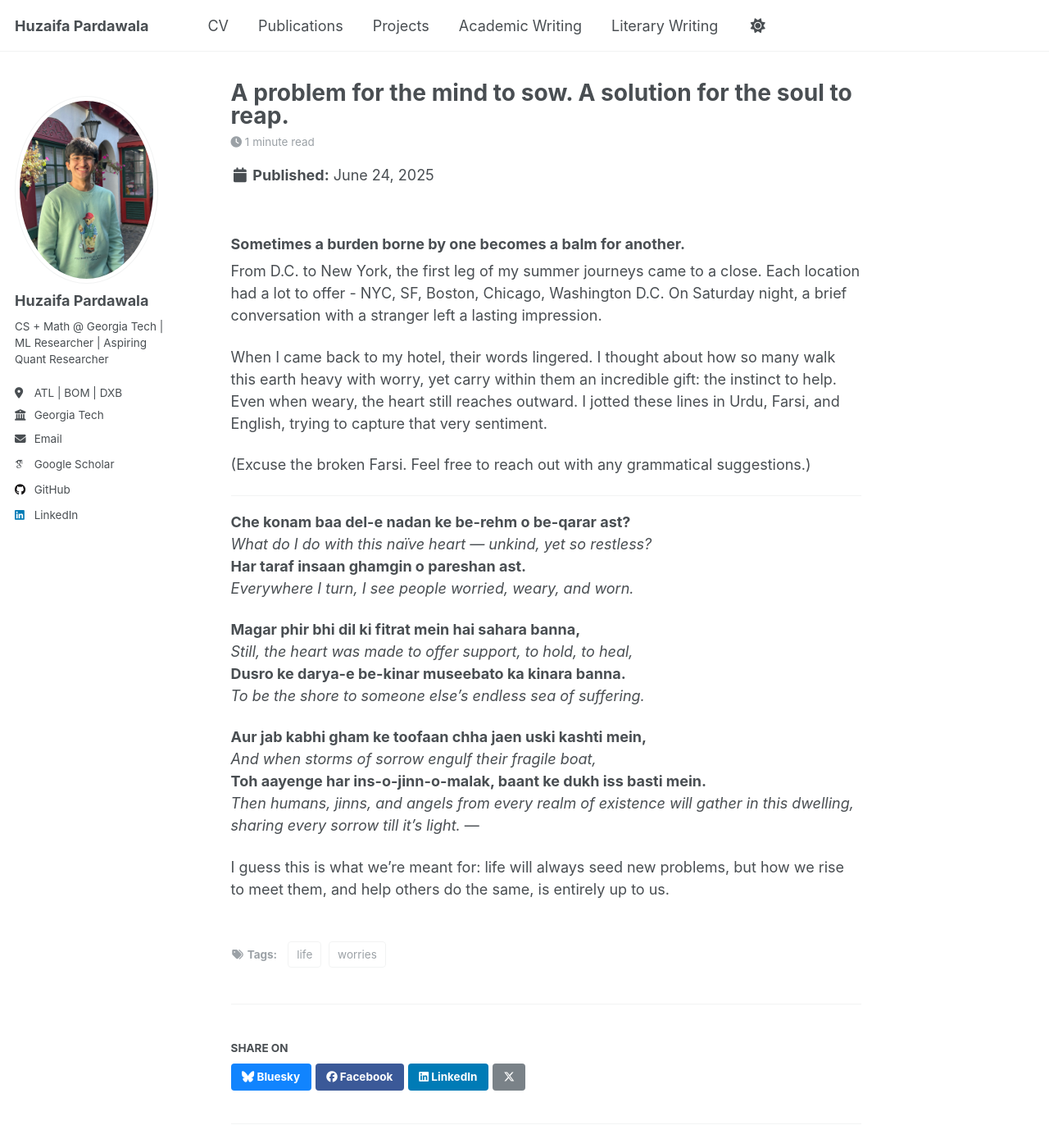
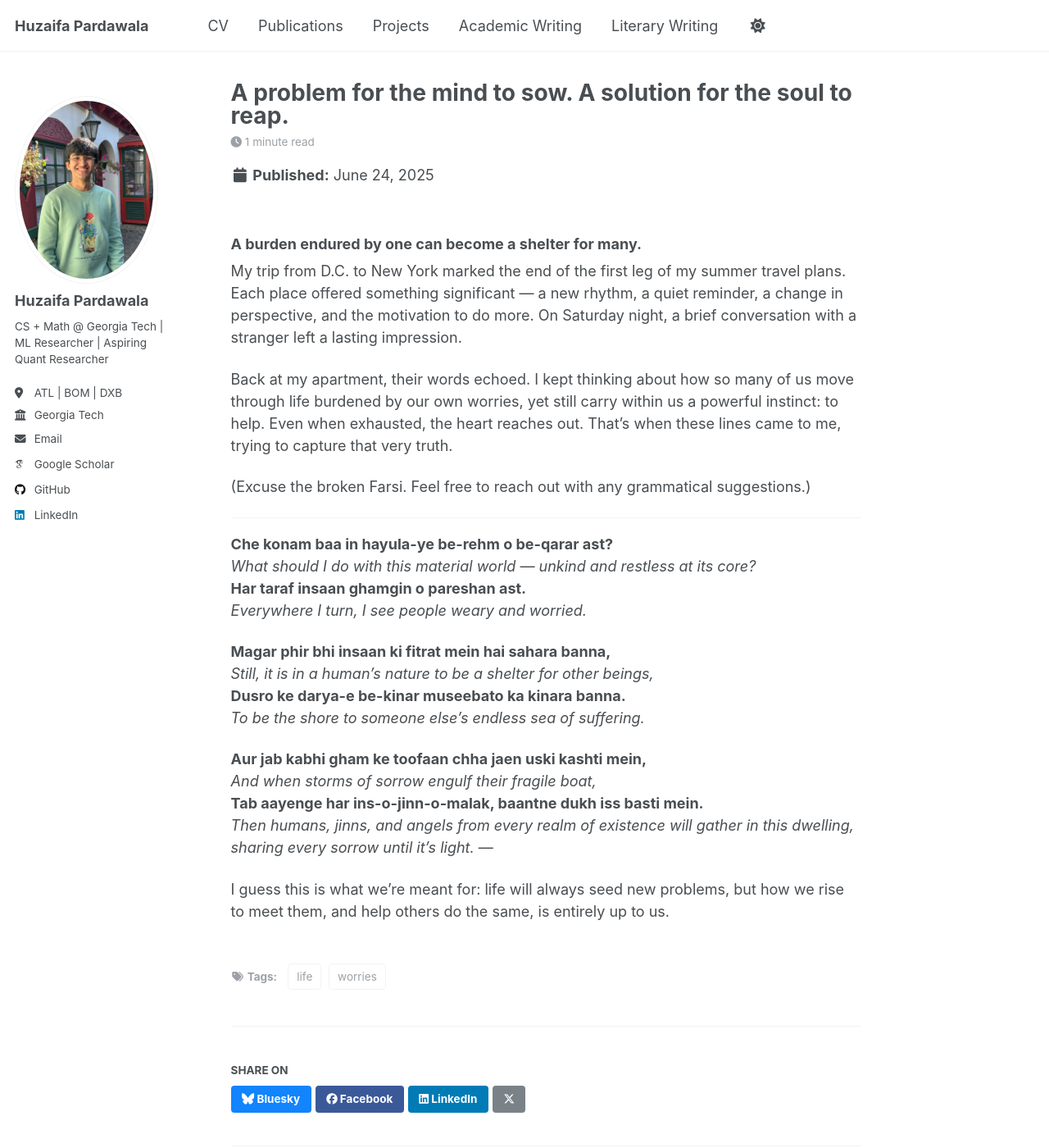
Before and after one commit to huzaifahp7/huzaifahp7.github.io, a Jekyll site: the page built from _writing/06-24-2025-problems-solutions.md, in a window 1280 px wide and 1400 px high. Shown: the whole window at 82% size. Built offline with Jekyll 4.4.1, drawn with Linux system fonts in a browser that asks for light colours; some web fonts are replaced; some of the changed text lies outside the part shown.

```diff
--- a/_writing/06-24-2025-problems-solutions.md
+++ b/_writing/06-24-2025-problems-solutions.md
@@ -7,31 +7,32 @@ tags:
   - worries
 ---
 
-### Sometimes a burden borne by one becomes a balm for another.
+### A burden endured by one can become a shelter for many.
 
-From D.C. to New York, the first leg of my summer journeys came to a close. Each location had a lot to offer - NYC, SF, Boston, Chicago, Washington D.C.
+My trip from D.C. to New York marked the end of the first leg of my summer travel plans. Each place offered something significant — a new rhythm, a quiet reminder, a change in perspective, and the motivation to do more.
 On Saturday night, a brief conversation with a stranger left a lasting impression.
 
-When I came back to my hotel, their words lingered. I thought about how so many walk this earth heavy with worry, yet carry within them an incredible gift: the instinct to help. Even when weary, the heart still reaches outward. I jotted these lines in Urdu, Farsi, and English, trying to capture that very sentiment.
+Back at my apartment, their words echoed. I kept thinking about how so many of us move through life burdened by our own worries, yet still carry within us a powerful instinct: to help. Even when exhausted, the heart reaches out.
+That’s when these lines came to me, trying to capture that very truth.
 
 (Excuse the broken Farsi. Feel free to reach out with any grammatical suggestions.)
 
 ---
 
-**Che konam baa del-e nadan ke be-rehm o be-qarar ast?**
-*What do I do with this naïve heart — unkind, yet so restless?*
+**Che konam baa in hayula-ye be-rehm o be-qarar ast?**
+*What should I do with this material world — unkind and restless at its core?*
 **Har taraf insaan ghamgin o pareshan ast.**
-*Everywhere I turn, I see people worried, weary, and worn.*
+*Everywhere I turn, I see people weary and worried.*
 
-**Magar phir bhi dil ki fitrat mein hai sahara banna,**
-*Still, the heart was made to offer support, to hold, to heal,*
+**Magar phir bhi insaan ki fitrat mein hai sahara banna,**
+*Still, it is in a human’s nature to be a shelter for other beings,*
 **Dusro ke darya-e be-kinar museebato ka kinara banna.**
 *To be the shore to someone else’s endless sea of suffering.*
 
 **Aur jab kabhi gham ke toofaan chha jaen uski kashti mein,**
 *And when storms of sorrow engulf their fragile boat,*
-**Toh aayenge har ins-o-jinn-o-malak, baant ke dukh iss basti mein.**
-*Then humans, jinns, and angels from every realm of existence will gather in this dwelling, sharing every sorrow till it’s light.*
+**Tab aayenge har ins-o-jinn-o-malak, baantne dukh iss basti mein.**
+*Then humans, jinns, and angels from every realm of existence will gather in this dwelling, sharing every sorrow until it’s light.*
 ---
 
 I guess this is what we’re meant for: life will always seed new problems, but how we rise to meet them, and help others do the same, is entirely up to us.
```
Also changed, not shown: _posts/2025-05-20-RL-101.md (added, +18 -0 lines), _posts/2025-06-09-hyper-options.md (added, +41 -0 lines), _posts/2025-06-20-euler-mascheroni-constant.md (added, +19 -0 lines), _writing/04-17-2025-maikashi-adab.md (added, +1 -0 lines), _writing/05-07-2025-sabr-jaam.md (added, +1 -0 lines), _writing/06-22-2025-stranger-story.md (added, +86 -0 lines), _posts/2025-05-29-probability-random-number.md (renamed from _posts/2025-05-29-post-2.md), _posts/2025-06-01-another-fibonacci.md (renamed from _posts/2025-06-01-blog-post-3.md).
